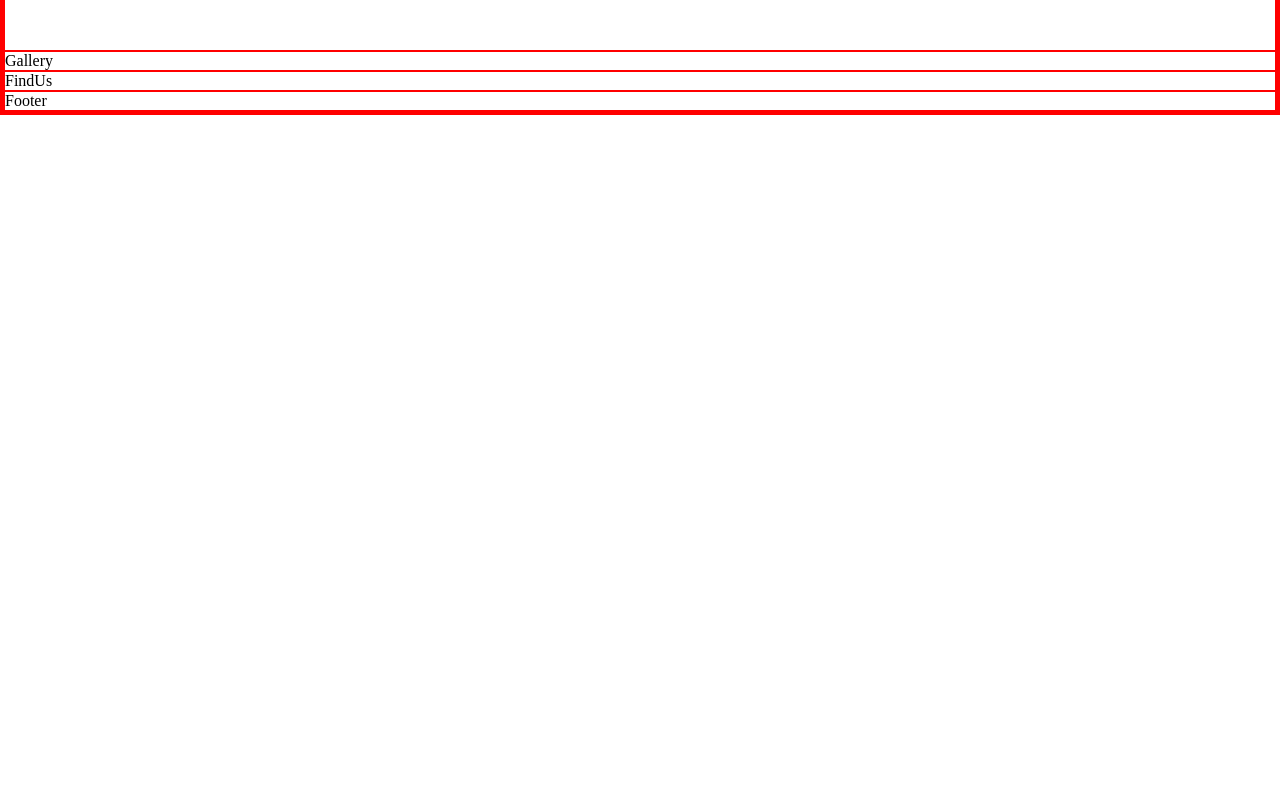
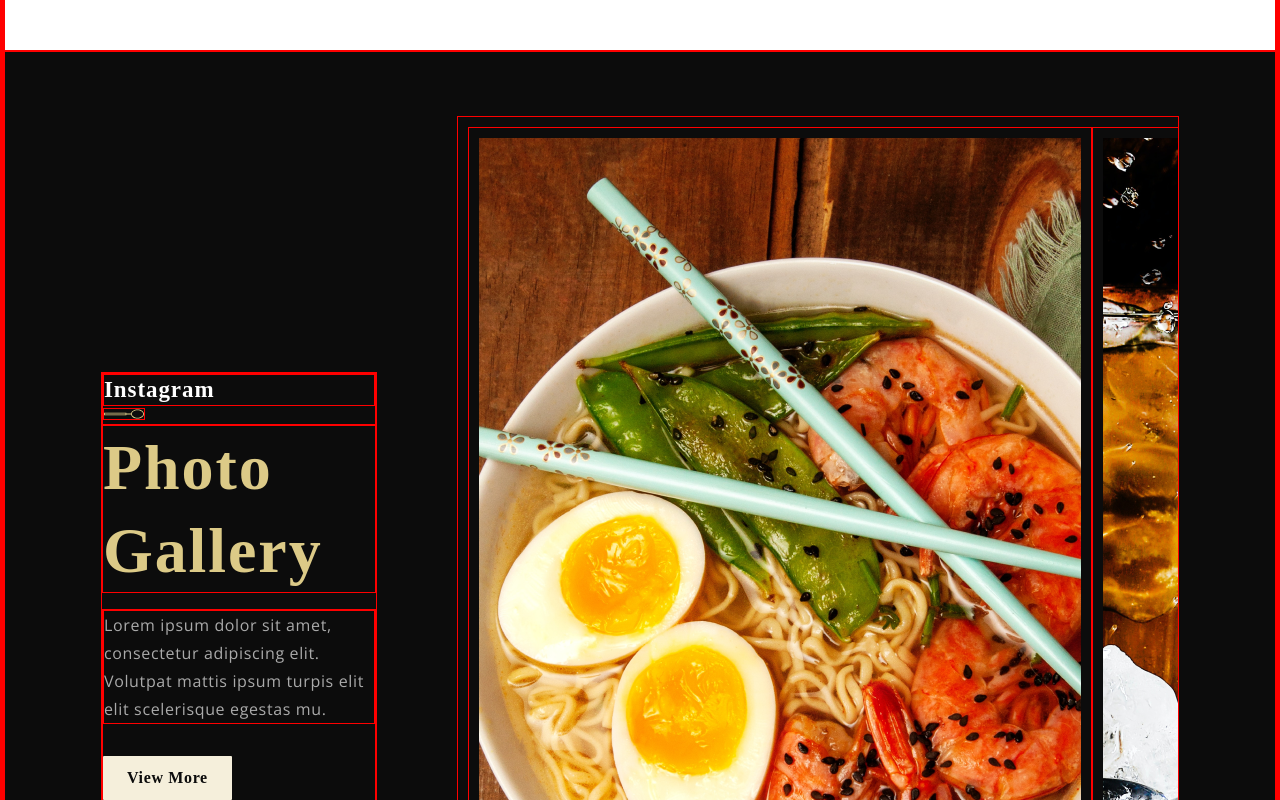
Before and after one commit to ctseng07/react-restaurant-page, a React (Create React App) app: page / in a window 1280 px wide. Shown: the part 5620-6420 px from the top of the page. Before the commit the page ends 5735 px from the top, so only its background shows below. Built offline with nearby package versions, Linux system fonts and the light colour scheme; a web font is replaced by a local one.

Commit message:
Add divs and design gallery page

```diff
--- a/src/container/Gallery/Gallery.css
+++ b/src/container/Gallery/Gallery.css
@@ -0,0 +1,53 @@
+/* * {
+    border: 1px solid red;
+} */
+
+.rest__gallery {
+    display: flex;
+    flex-direction: row;
+    background: var(--color-black);
+    justify-content: center;
+    align-items: center;
+    gap: 5rem;
+}
+
+.rest__gallery-content_title {
+    font-family: var(--font-base);
+    font-size: 64px;
+    font-weight: 600;
+    line-height: 83px;
+    letter-spacing: 0.03em;
+    text-align: left;
+    color: var(--color-golden);
+}
+
+.rest__gallery-content_text {
+    font-family: var(--font-alt);
+    font-size: 16px;
+    font-weight: 400;
+    line-height: 28px;
+    letter-spacing: 0.04em;
+    color: var(--color-grey);
+    margin-top: 1rem;
+}
+
+.rest__gallery-images {
+    /* overflow: hidden; */
+    overflow: scroll;
+    white-space: nowrap;
+    padding: 10px;
+}
+
+.rest__gallery-images img {
+    padding: 10px;
+    cursor: pointer;
+}
+
+@media screen and (min-width: 2000px) {}
+
+@media screen and (max-width: 900px) {
+    .rest__gallery {
+        flex-direction: column;
+    }
+
+}
--- a/src/container/Gallery/Gallery.jsx
+++ b/src/container/Gallery/Gallery.jsx
@@ -1,11 +1,29 @@
 import React from 'react';
 
+import images from '../../constants/images';
 import './Gallery.css';
+import { SubHeading } from '../../components';
 
-const Gallery = () => (
-  <div>
-    Gallery
-  </div>
-);
+const Gallery = () => {
+
+  return (
+    <div className='rest__gallery section__padding'>
+      <div className="rest__gallery-content">
+        <SubHeading title="Instagram" />
+        <h1 className='rest__gallery-content_title'>Photo Gallery</h1>
+        <div className="rest__gallery-content_text">
+          <p>Lorem ipsum dolor sit amet, consectetur adipiscing elit. Volutpat mattis ipsum turpis elit elit scelerisque egestas mu.</p>
+          <button type='button' className='custom__button'>View More</button>
+        </div>
+      </div>
+      <div className="rest__gallery-images">
+        <img src={images.gallery04} alt='img_1' />
+        <img src={images.gallery03} alt='img_2' />
+        <img src={images.gallery02} alt='img_3' />
+        <img src={images.gallery01} alt='img_4' />
+      </div>
+    </div>
+  );
+};
 
 export default Gallery;
```
